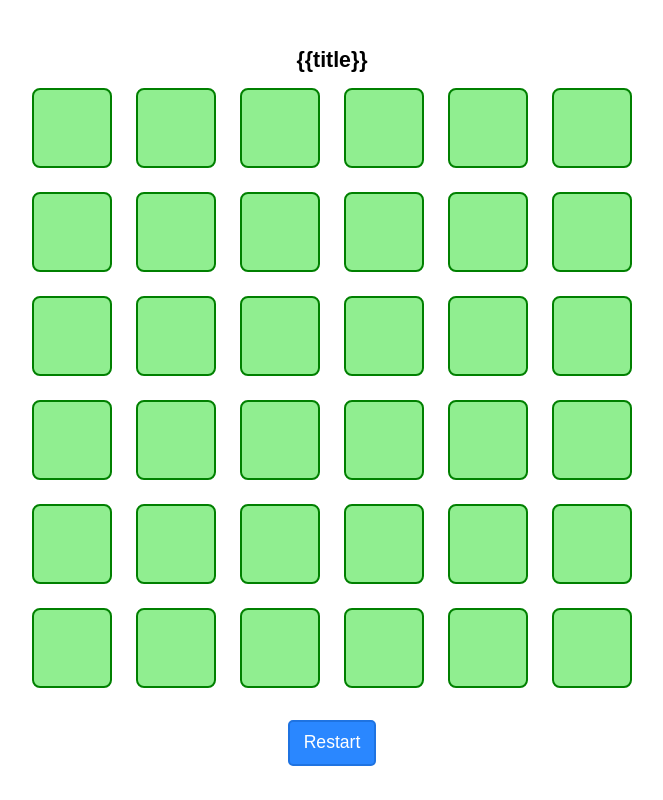
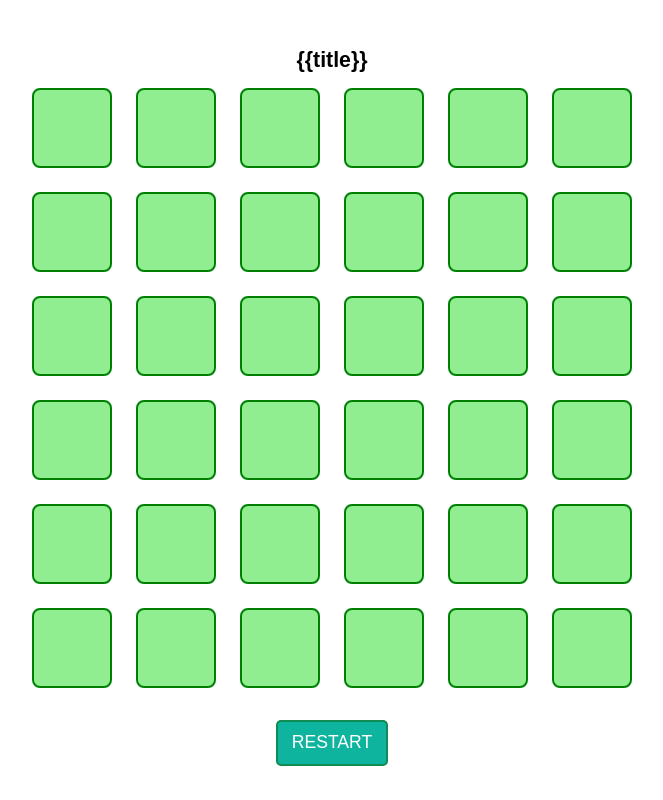
Before and after one commit to bozdoz/ridleys-matching-game, a React app: page / in a window 1280 px wide. Shown: the whole page, without its empty margins (308-971 px from the left). Built offline with nearby package versions, Linux system fonts and the light colour scheme; what js-confetti would draw is missing.

Commit message:
new restart color to test sw

```diff
--- a/package.json
+++ b/package.json
@@ -1,6 +1,6 @@
 {
   "name": "ridleys-matching-game",
-  "version": "1.3.2",
+  "version": "1.3.3",
   "description": "ridley and ben's first game",
   "main": "index.js",
   "type": "module",
--- a/src/App.jsx
+++ b/src/App.jsx
@@ -88,7 +88,7 @@ function App() {
             dispatch({ type: 'RESTART' });
           }}
         >
-          Restart
+          RESTART
 
         </button>
       </div>
--- a/src/style.scss
+++ b/src/style.scss
@@ -22,7 +22,7 @@ body {
 }
 
 button {
-  background: #2a87ff;
+  background: #0fb49e;
   color: white;
   border: none;
   padding: 0.6em 0.8em;
@@ -30,7 +30,7 @@ button {
   border-radius: 5px;
   cursor: pointer;
   transition: all 0.2s;
-  border: 0.15em solid #1f73e1;
+  border: 0.15em solid #0f8c52;
 
   &:hover {
     box-shadow: inset rgba(0, 0, 0, 0.2) 1000px 1000px;
```
